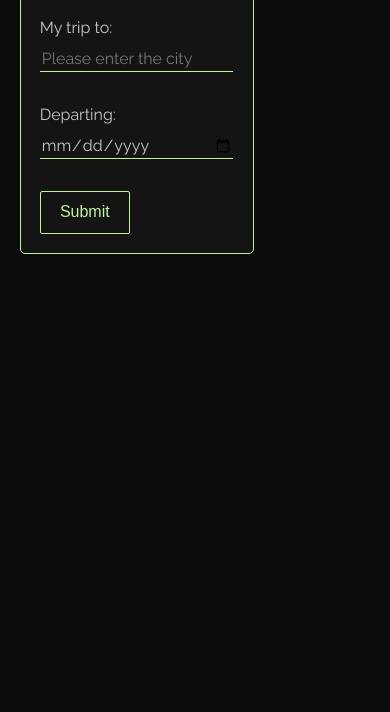
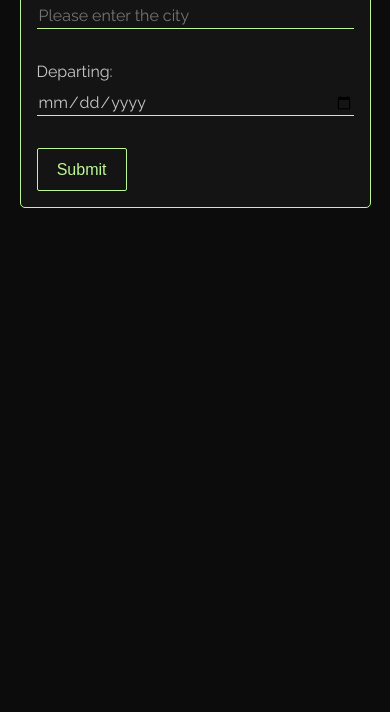
Before and after one commit to svlesiv/travel-app, a website built with webpack: page src/client/views/index.html in a window 390 px wide. Shown: the part 132-844 px from the top of the page. Built offline with nearby package versions, Linux system fonts and the light colour scheme.

Commit message:
style: make app responsive

```diff
--- a/src/client/styles/_card.scss
+++ b/src/client/styles/_card.scss
@@ -1,5 +1,6 @@
 .card {
   display: flex;
+  flex-direction: column;
   margin: 2em 0;
   background-color: $base-color-lighter;
   padding: 1em;
@@ -9,12 +10,13 @@
   }
 
   img {
-    max-width: 40vw;
-    padding-right: 1em;
+    width: 100%;
+    padding: 0;
+    padding-bottom: 1em;
   }
 
   .card-header {
-    @include large-font-size;
+    @include x-large-font-size;
     margin-bottom: 0.5em;
   }
 
@@ -22,3 +24,19 @@
     margin-top: 1em;
   }
 }
+
+@include desktop {
+  .card {
+    flex-direction: row;
+
+    img {
+      max-width: 35vw;
+      padding: 0;
+      padding-right: 1em;
+    }
+
+    .card-header {
+      @include large-font-size;
+    }
+  }
+}
--- a/src/client/styles/_form.scss
+++ b/src/client/styles/_form.scss
@@ -1,5 +1,5 @@
 form {
-  width: 60vw;
+  width: 100%;
 
   fieldset {
     border: 1px solid $accent-color;
@@ -31,3 +31,9 @@ form {
     }
   }
 }
+
+@include desktop {
+  form {
+    margin-bottom: 1.5em;
+  }
+}
--- a/src/client/styles/_mixins.scss
+++ b/src/client/styles/_mixins.scss
@@ -1,17 +1,17 @@
 @mixin mobile {
-  @media (max-width: #{$mobile-width}) {
+  @media (min-width: #{$mobile-width}) and (max-width: #{$tablet-width}) {
     @content;
   }
 }
 
 @mixin tablet {
-  @media (min-width: #{$mobile-width + 1px}) and (max-width: #{$tablet-width}) {
+  @media (min-width: #{$tablet-width + 1px}) and (max-width: #{$desktop-width}) {
     @content;
   }
 }
 
 @mixin desktop {
-  @media (min-width: #{$tablet-width + 1px}) {
+  @media (min-width: #{$desktop-width + 1px}) {
     @content;
   }
 }
--- a/src/client/styles/styles.scss
+++ b/src/client/styles/styles.scss
@@ -42,3 +42,10 @@ body {
     margin: 1em;
   }
 }
+
+@include desktop {
+  body {
+    max-width: 70vw;
+    margin: auto;
+  }
+}
```
